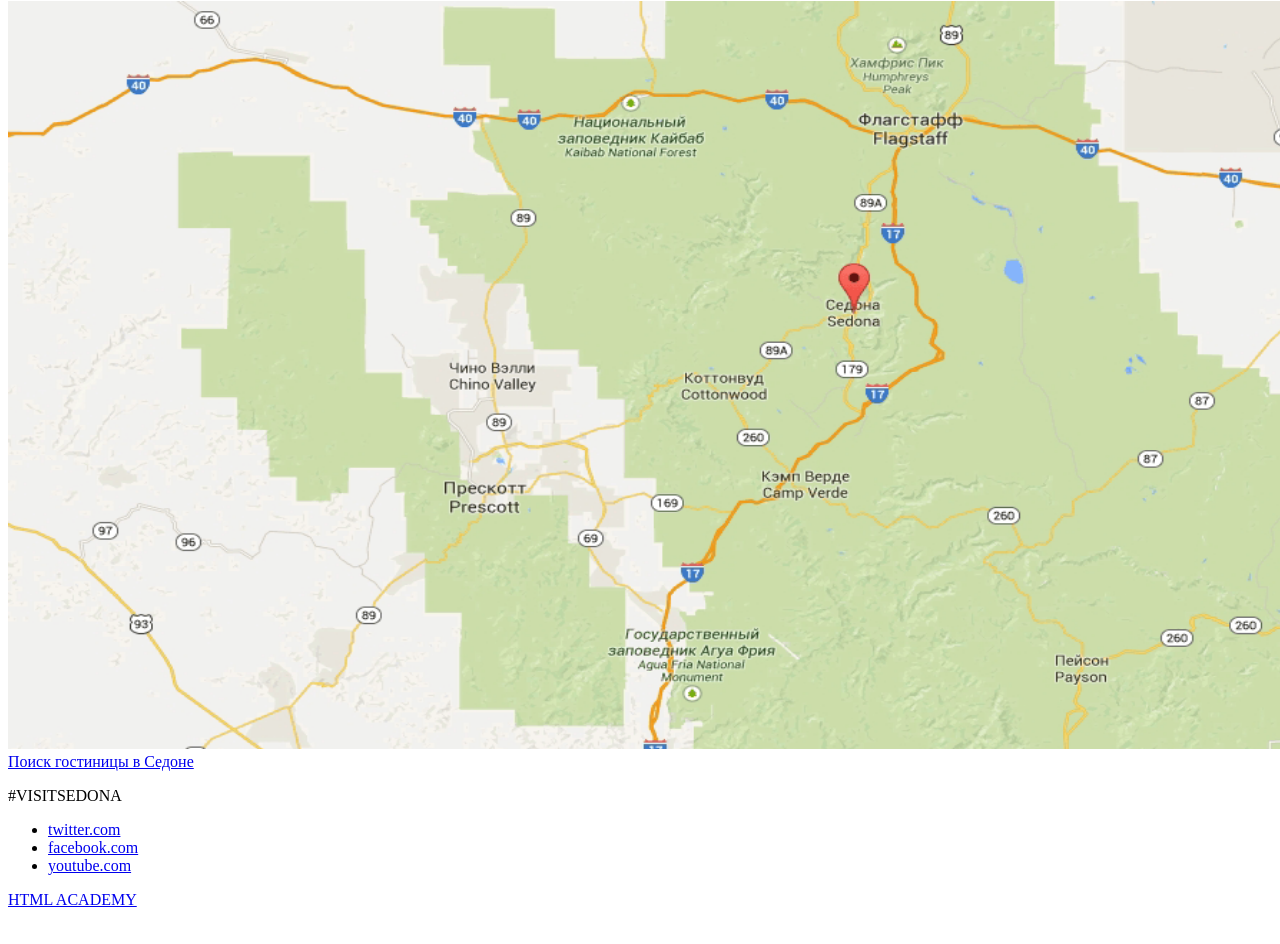
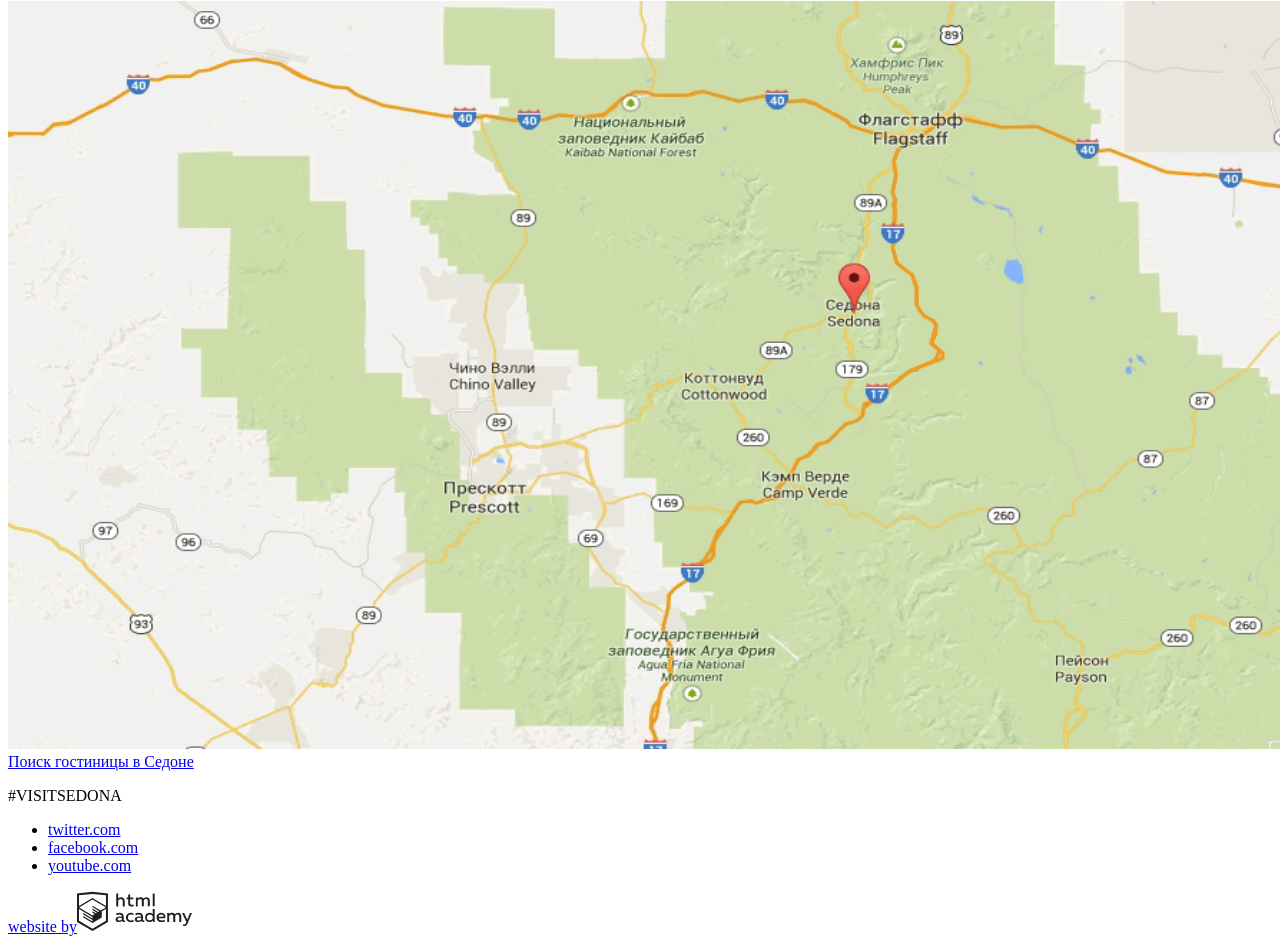
Before and after one commit to Tkachenino/948039-sedona-26, a plain HTML site: page index.html in a window 1280 px wide. Shown: the part 1275-2219 px from the top of the page. Before the commit the page ends 2192 px from the top, so only its background shows below. Drawn offline with Linux system fonts and the light colour scheme.

Commit message:
fix footer into index

```diff
--- a/index.html
+++ b/index.html
@@ -87,7 +87,7 @@
           <li><a href="https://facebook.com">facebook.com</a></li>
           <li><a href="https://youtube.com">youtube.com</a></li>
         </ul>
-        <a href="https://htmlacademy.ru/intensive/htmlcss">HTML ACADEMY</a>
+       <a href="https://htmlacademy.ru/intensive/htmlcss">website by<img src="img/logo-htmlacademy.svg" width="115" height="41" alt="HTML ACADEMY"></a>
      </footer>
   </body>
 </html>
```
